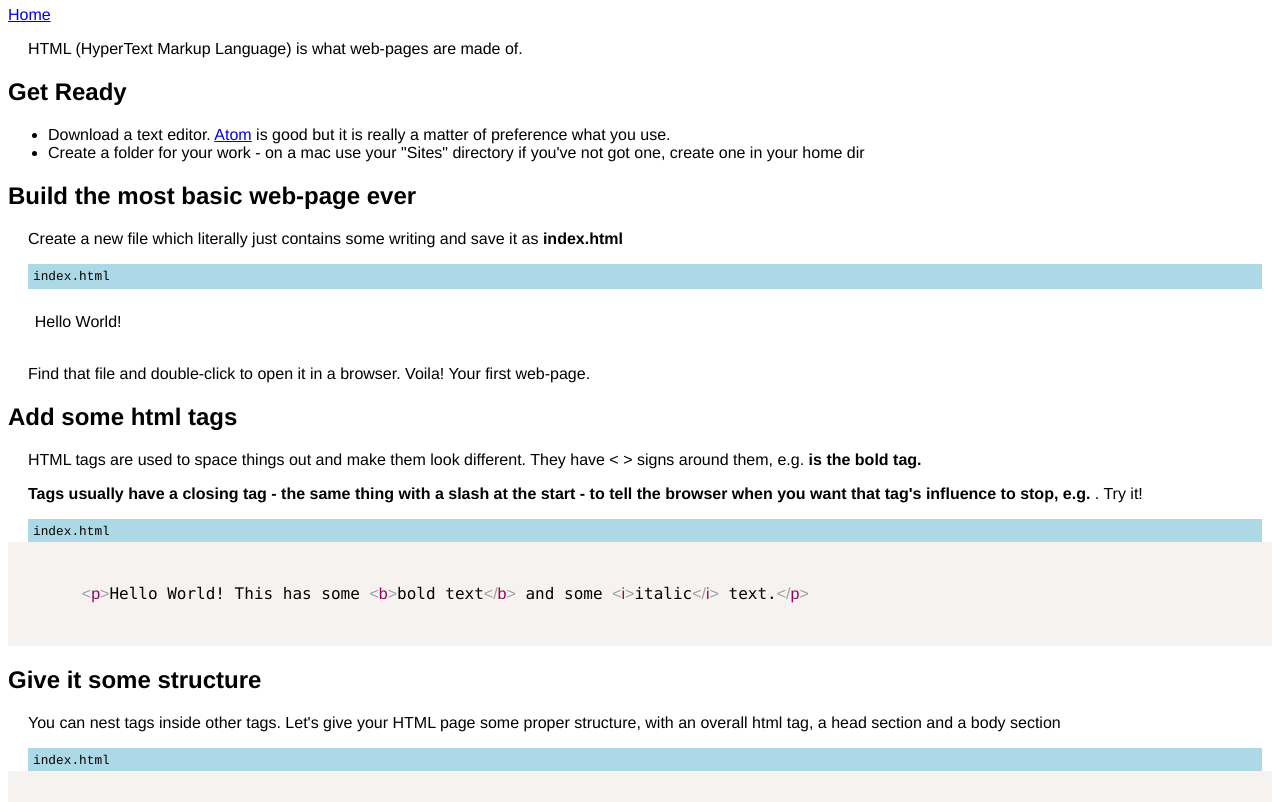
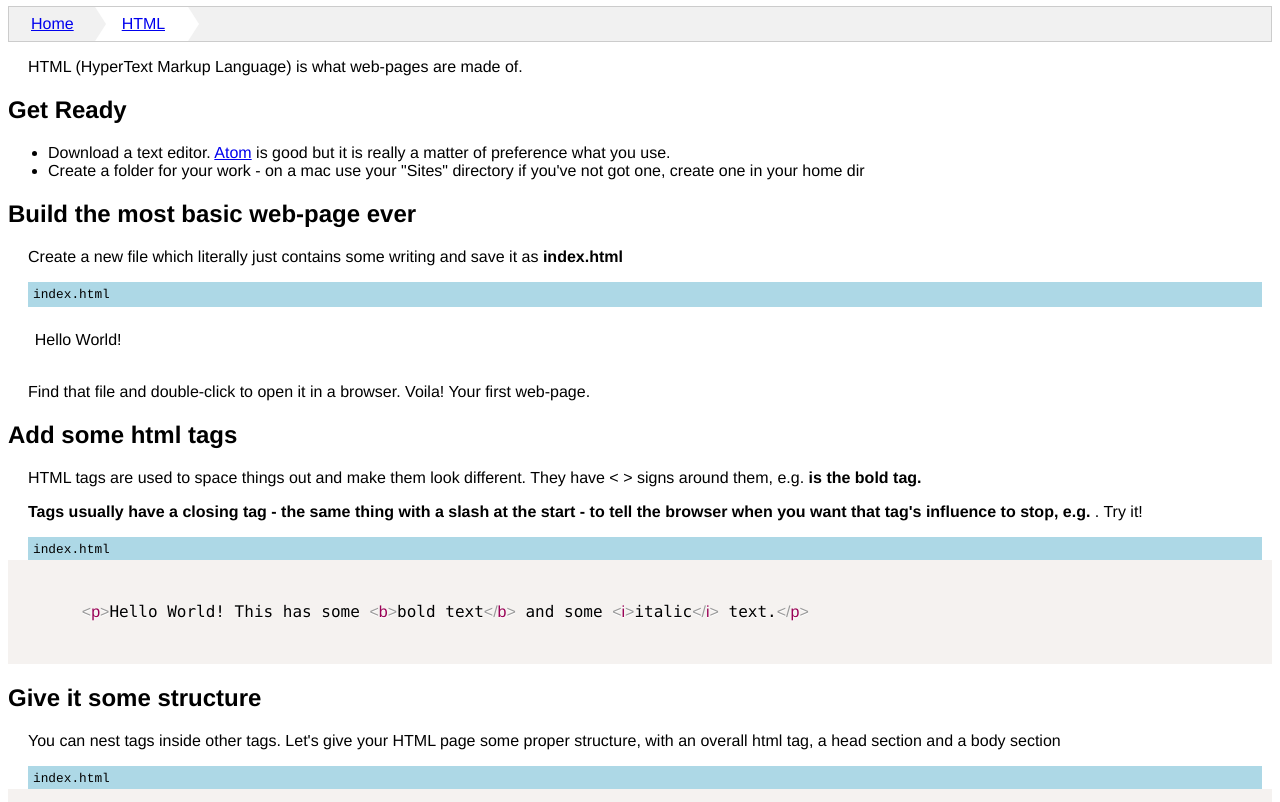
Before and after one commit to webuildsociety/codeclub, a plain HTML site: page htdocs/html.html in a window 1280 px wide. Shown: the part 60-862 px from the top of the page. Drawn offline with Linux system fonts and the light colour scheme.

Commit message:
Menu and initial CSS page

```diff
--- a/html.html
+++ b/htdocs/html.html
@@ -7,7 +7,10 @@
   </head>
   <body>
     <h1>HTML</h1>
-    <a href='/index.html'>Home</a>
+    <div id='menu'>
+      <a href='/index.html'>Home</a>
+      <a href='/html.html' class='selected'>HTML</a>
+    </div>
     <p>
       HTML (HyperText Markup Language) is what web-pages are made of.
     </p>
--- /dev/null
+++ b/htdocs/styles.css
@@ -0,0 +1,83 @@
+* {
+  font-family: Helvetica, Arial;
+}
+
+p, p.filename {
+  margin-left: 20px;
+}
+
+.filename {
+  font-family: Courier;
+  background-color: lightBlue;
+  margin: 10px 10px -10px 10px;
+  padding: 5px;
+  font-size: 0.8em;
+}
+
+.code {
+  font-family: Courier;
+}
+
+/* Menu tabs */
+/* Most of this crazy CSS is to make the little arrows happen */
+/* These are triangles made out of pure CSS using a trick with borders */
+/* For more info, follow this tutorial https://css-tricks.com/triangle-breadcrumbs/ */
+#menu {
+  overflow: hidden;
+  border: 1px solid #ccc;
+  background-color: #f1f1f1;
+}
+
+/* float each tab left */
+#menu a {
+  float: left;
+  position: relative;
+  padding: 8px 0px 8px 48px;
+  text-align: left;
+}
+
+/* Change background color of each tab on hover */
+#menu a:hover { background-color: #ddd; }
+#menu a:hover:after { border-left-color: #ddd; }
+
+/* Create an selected tab class so the HTML can choose which one is highlighted */
+#menu a.selected { background-color: #fff; }
+#menu a.selected:after { border-left-color: #fff; }
+
+/* arrow head */
+#menu a::after {
+  content: " ";
+  display: block;
+  width: 0;
+  height: 0;
+  border-top: 50px solid transparent; /* Go big on the size, and let overflow hide */
+  border-bottom: 50px solid transparent;
+  border-left: 32px solid #f1f1f1;
+  position: absolute;
+  top: 50%;
+  margin-top: -50px;
+  left: 100%;
+  z-index: 2;
+}
+
+/* ickle "white" arrow head slightly mis-aligned to make what looks like a border */
+#menu a::before {
+  content: " ";
+  display: block;
+  width: 0;
+  height: 0;
+  border-top: 50px solid transparent;
+  border-bottom: 50px solid transparent;
+  border-left: 32px solid white;
+  position: absolute;
+  top: 50%;
+  margin-top: -50px;
+  margin-left: 2px;
+  left: 100%;
+  z-index: 1;
+}
+
+/* the first tab needs less left padding as it doesn't have an arrow up it's butt */
+#menu a:first-child {
+  padding-left:22px;
+}
--- a/styles.css
+++ /dev/null
@@ -1,15 +0,0 @@
-* {
-  font-family: Helvetica, Arial;
-}
-
-p, p.filename {
-  margin-left: 20px;
-}
-
-.filename {
-  font-family: Courier;
-  background-color: lightBlue;
-  margin: 10px 10px -10px 10px;
-  padding: 5px;
-  font-size: 0.8em;
-}
```
Also changed, not shown: htdocs/css.html (added, +69 -0 lines), htdocs/index.html (renamed from index.html, +1 -1 lines), htdocs/prism.css (renamed from prism.css), htdocs/prism.js (renamed from prism.js), 2 other files.
